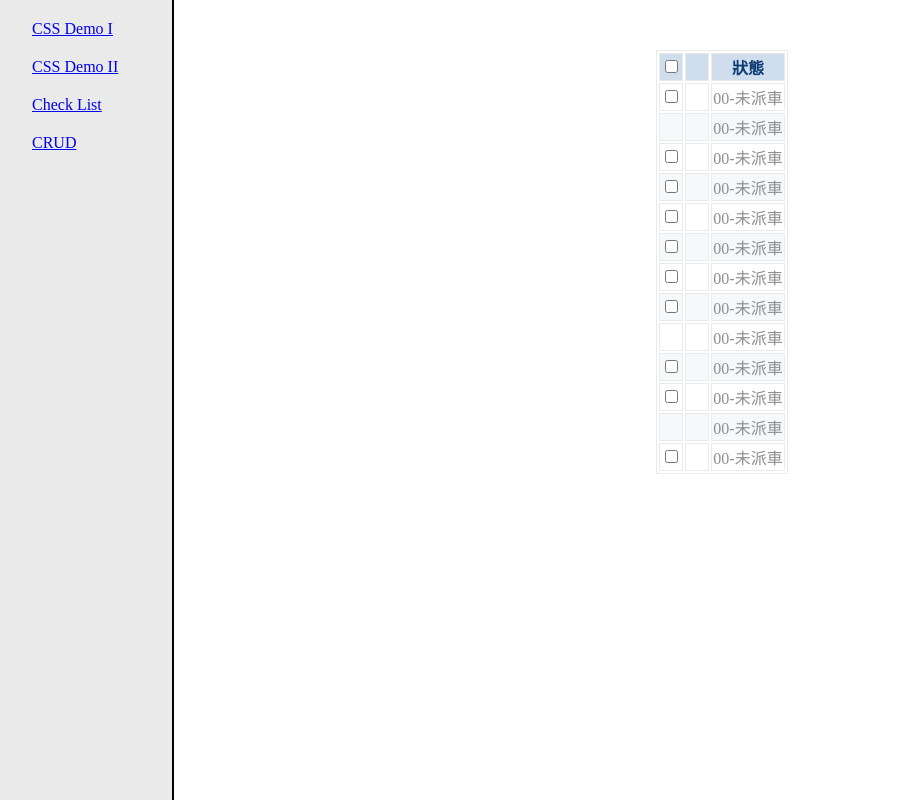
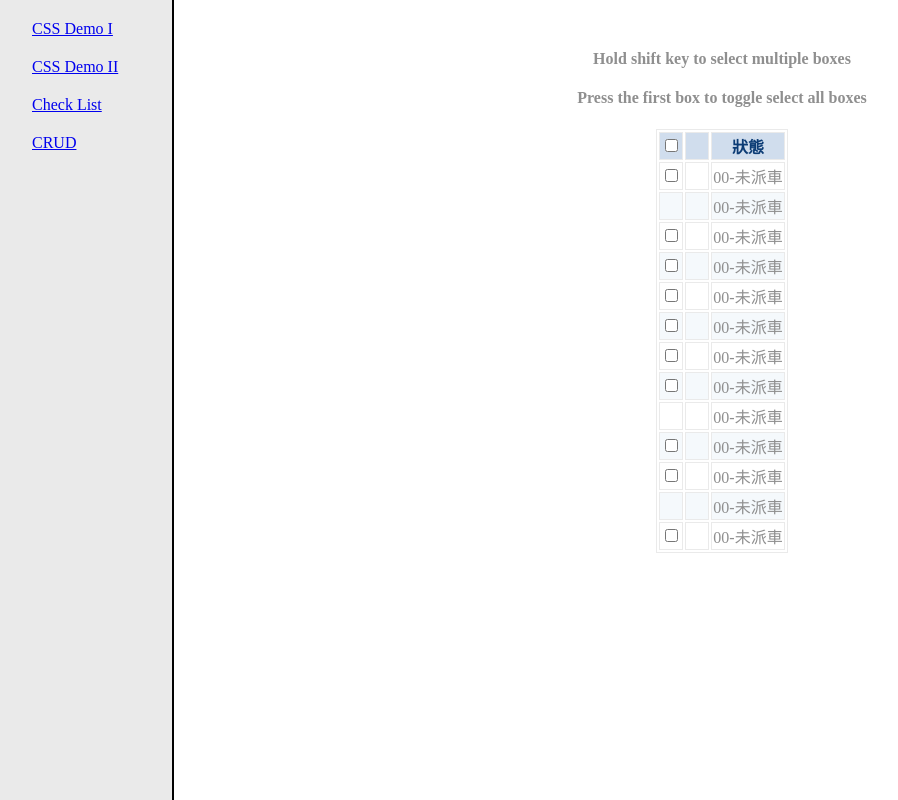
Before and after one commit to imjeffreylee/react_pretest, a React (Create React App) app: page /checklist in a window 1280 px wide. Shown: the whole page, without its empty margins (8-906 px from the left). Built offline with nearby package versions, Linux system fonts and the light colour scheme.

Commit message:
feat: add text

```diff
--- a/src/components/styles/CheckList.styled.tsx
+++ b/src/components/styles/CheckList.styled.tsx
@@ -3,6 +3,9 @@ import styled from 'styled-components';
 export const StyledCheckList = styled.div`
   margin-top: 50px;
   color: rgb(143, 143, 143);
+  h4 {
+    text-align: center;
+  }
   thead {
     color: rgb(12, 60, 117);
     background-color: rgb(208, 221, 237);
--- a/src/pages/CheckList.tsx
+++ b/src/pages/CheckList.tsx
@@ -62,6 +62,8 @@ const CheckList = (): JSX.Element => {
 
   return (
     <StyledCheckList>
+      <h4>Hold shift key to select multiple boxes</h4>
+      <h4>Press the first box to toggle select all boxes</h4>
       <table>
         <thead>
           <tr>
```
